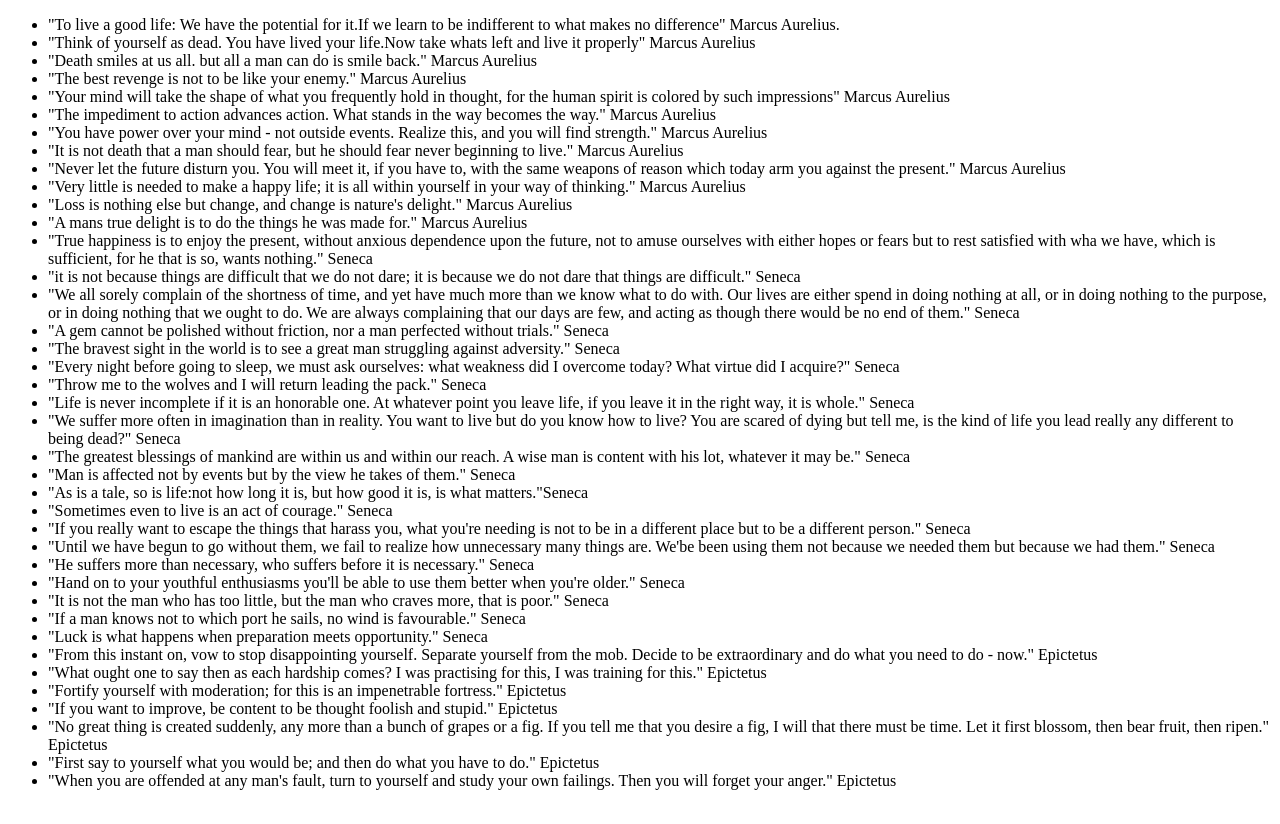
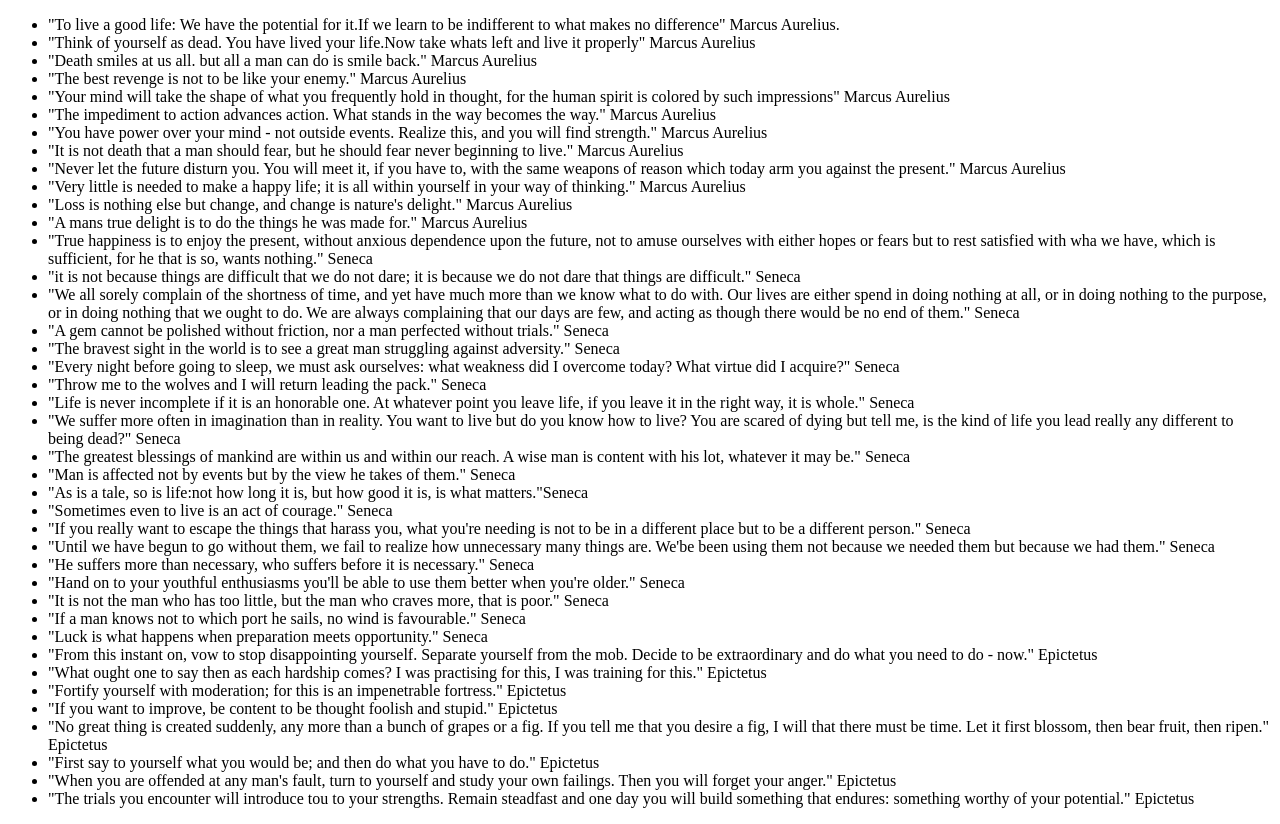
Before and after one commit to Shadeslayer234/Stoicism, a plain HTML site: page index.html in a window 1280 px wide. Drawn offline with Linux system fonts and the light colour scheme.

Commit message:
quote added

```diff
--- a/index.html
+++ b/index.html
@@ -45,6 +45,7 @@
       <li>"No great thing is created suddenly, any more than a bunch of grapes or a fig. If you tell me that you desire a fig, I will that there must be time. Let it first blossom, then bear fruit, then ripen." Epictetus</li>
       <li>"First say to yourself what you would be; and then do what you have to do." Epictetus</li>
       <li>"When you are offended at any man's fault, turn to yourself and study your own failings. Then you will forget your anger." Epictetus</li>
+      <li>"The trials you encounter will introduce tou to your strengths. Remain steadfast and one day you will build something that endures: something worthy of your potential." Epictetus</li>
     </ul>
   </body>
 </html>
```
